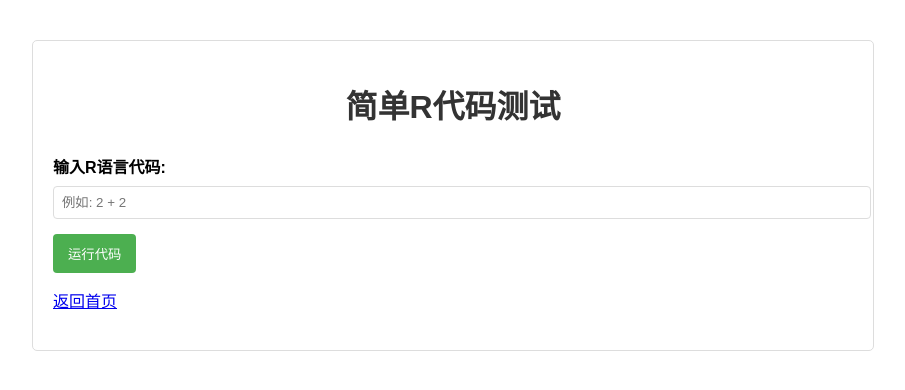
After one commit to L-mkm/r-exam-system, a Flask app: template templates/form.html in a window 1280 px wide. The commit adds this page. Shown: the top 390 px of the page, without its empty margins (187-1092 px from the left). Run offline with Flask 3, Linux system fonts and the light colour scheme; the template is opened without the code that fills it, so the values that code supplies are empty.

Commit message:
1.创建基本Flask应用 1.1.增加了首页 1.2.增加了可交互表单

```diff
--- a/app.py
+++ b/app.py
@@ -0,0 +1,44 @@
+# 导入Flask类（创建Flask应用的基础）
+# 1.第一次修改：增加render_template，方便后续接入index.html
+# 2.第二次修改：增加request, redirect, url_for
+from flask import Flask, render_template, request, redirect, url_for
+
+# 创建Flask应用实例
+# __name__是Python的一个特殊变量，代表当前模块的名称
+# 这里作为应用名传递给Flask
+app = Flask(__name__)
+
+# 使用路由装饰器定义一个路由
+# '@app.route('/')' 表示这个函数处理根URL的请求
+# 当用户访问网站首页时，这个函数会被调用
+@app.route('/')
+def index():
+    # 返回一个简单的HTML文本，浏览器会直接显示这段文本
+    # 初始：return '<h1>Hello, World!</h1><p>欢迎使用R语言在线考试系统</p>'，
+    # 第一次修改：渲染首页
+    return render_template('index.html')
+
+#第二次修改：def return渲染表单页面，不传递任何结果
+@app.route('/form')
+def form():
+    # 渲染表单页面，不传递任何结果
+    return render_template('form.html')
+
+#第二次修改：
+@app.route('/submit', methods=['POST'])
+def submit():
+    # 处理表单提交
+    # request.form是一个字典，包含所有表单字段
+    r_code = request.form.get('r_code')
+
+    # 在实际应用中，这里会使用rpy2执行R代码
+    # 但为了简单起见，这里只是模拟一个结果
+    result = f"你输入的代码是: {r_code}"
+
+    # 重新渲染表单页面，但这次传递结果
+    return render_template('form.html', result=result)
+
+# 检查是否直接运行此脚本（而非作为模块导入）
+if __name__ == '__main__':
+    # 启动应用，debug=True会在出错时显示详细信息和启动自动重载
+    app.run(debug=True)
--- /dev/null
+++ b/templates/form.html
@@ -0,0 +1,79 @@
+<!DOCTYPE html>
+<html>
+<head>
+    <title>简单表单 - R语言在线考试系统</title>
+    <style>
+        body {
+            font-family: Arial, sans-serif;
+            margin: 40px;
+            line-height: 1.6;
+        }
+        .container {
+            max-width: 800px;
+            margin: 0 auto;
+            padding: 20px;
+            border: 1px solid #ddd;
+            border-radius: 5px;
+        }
+        h1 {
+            color: #333;
+            text-align: center;
+        }
+        form {
+            margin-top: 20px;
+        }
+        .form-group {
+            margin-bottom: 15px;
+        }
+        label {
+            display: block;
+            margin-bottom: 5px;
+            font-weight: bold;
+        }
+        input[type="text"] {
+            width: 100%;
+            padding: 8px;
+            border: 1px solid #ddd;
+            border-radius: 4px;
+        }
+        button {
+            background-color: #4CAF50;
+            color: white;
+            padding: 10px 15px;
+            border: none;
+            border-radius: 4px;
+            cursor: pointer;
+        }
+        .result {
+            margin-top: 20px;
+            padding: 15px;
+            background-color: #f8f8f8;
+            border-radius: 5px;
+        }
+    </style>
+</head>
+<body>
+    <div class="container">
+        <h1>简单R代码测试</h1>
+
+        <!-- 表单的action属性指定表单提交的URL，method指定HTTP请求方法 -->
+        <form action="/submit" method="post">
+            <div class="form-group">
+                <label for="r_code">输入R语言代码:</label>
+                <input type="text" id="r_code" name="r_code" placeholder="例如: 2 + 2" required>
+            </div>
+            <button type="submit">运行代码</button>
+        </form>
+
+        <!-- 如果有结果，则显示结果 -->
+        {% if result %}
+        <div class="result">
+            <h3>运行结果:</h3>
+            <p>{{ result }}</p>
+        </div>
+        {% endif %}
+
+        <p><a href="/">返回首页</a></p>
+    </div>
+</body>
+</html>
```
Also changed, not shown: templates/index.html (+53 -4 lines).
